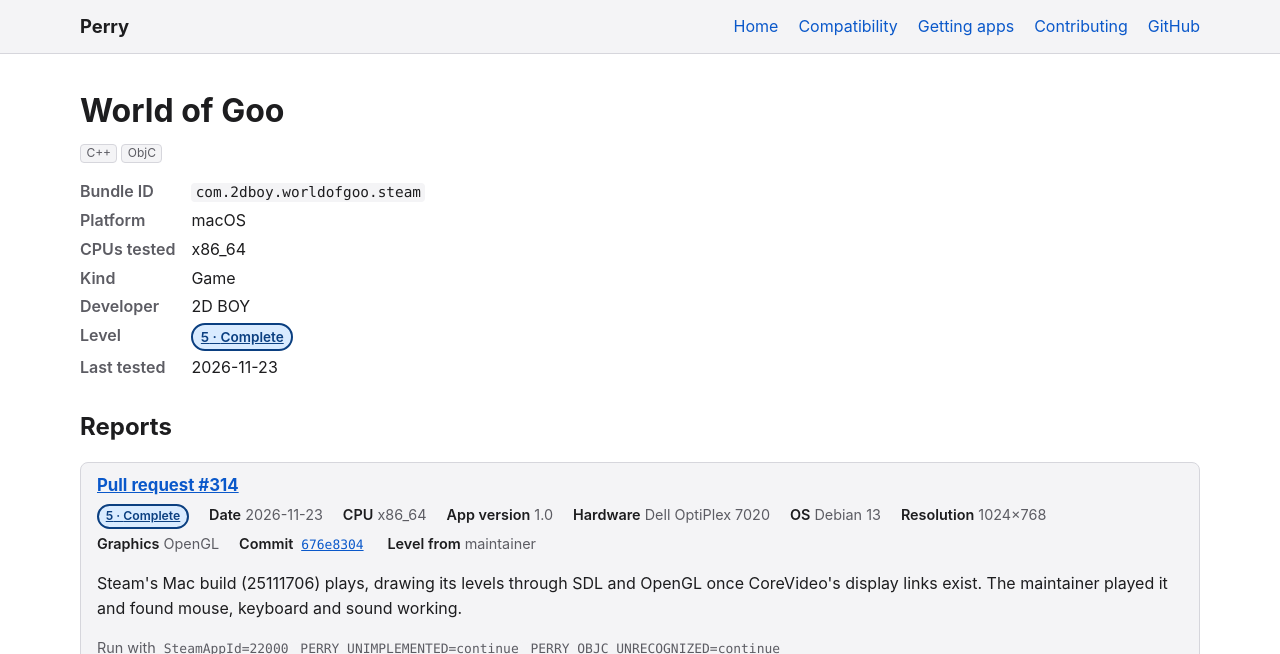
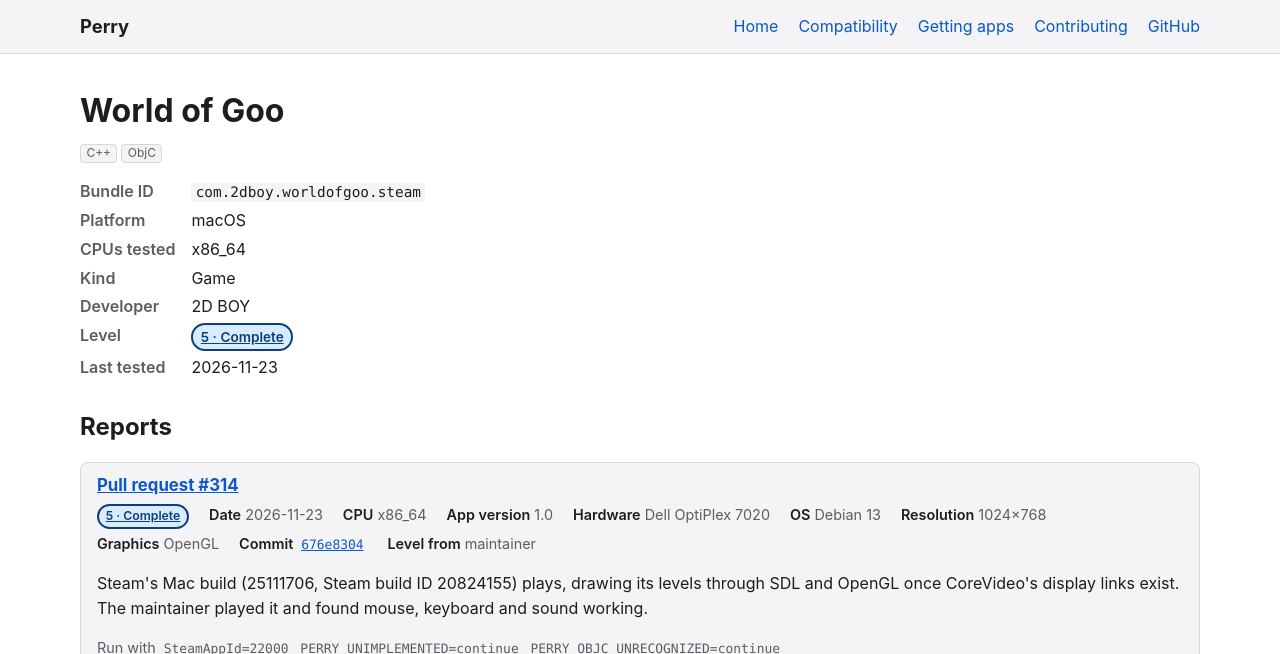
Before and after one commit to MillerTechnologyPeru/Perry, a Jekyll site: the page built from docs/_apps/macos/com.2dboy.worldofgoo.steam.md, in a window 1280 px wide, cut to the strip 0-654 px from the top of the page. Built offline with Jekyll 4.4.1, drawn with Linux system fonts in a browser that asks for light colours.

Commit message:
Give the Steam build ID in World of Goo's report

```diff
--- a/docs/_apps/macos/com.2dboy.worldofgoo.steam.md
+++ b/docs/_apps/macos/com.2dboy.worldofgoo.steam.md
@@ -22,7 +22,7 @@ reports:
       - "PERRY_OBJC_UNRECOGNIZED=continue"
     level: 5
     source: maintainer
-    notes: Steam's Mac build (25111706) plays, drawing its levels through SDL and OpenGL once CoreVideo's display links exist. The maintainer played it and found mouse, keyboard and sound working.
+    notes: Steam's Mac build (25111706, Steam build ID 20824155) plays, drawing its levels through SDL and OpenGL once CoreVideo's display links exist. The maintainer played it and found mouse, keyboard and sound working.
     screenshots:
       - url: https://github.com/user-attachments/assets/e0a024fa-32b9-45ff-a83f-162b3a960cbb
         caption: In a level
```
